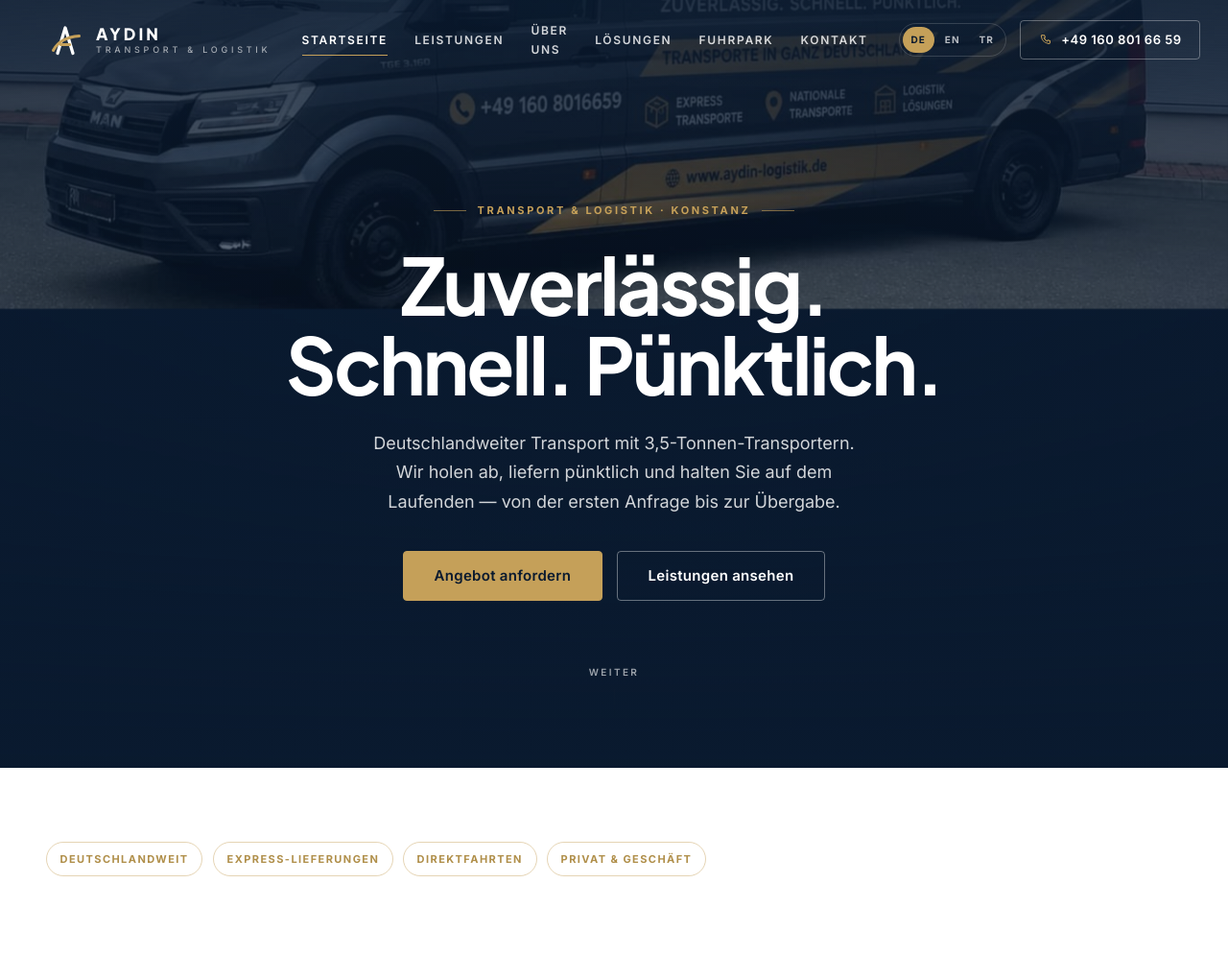
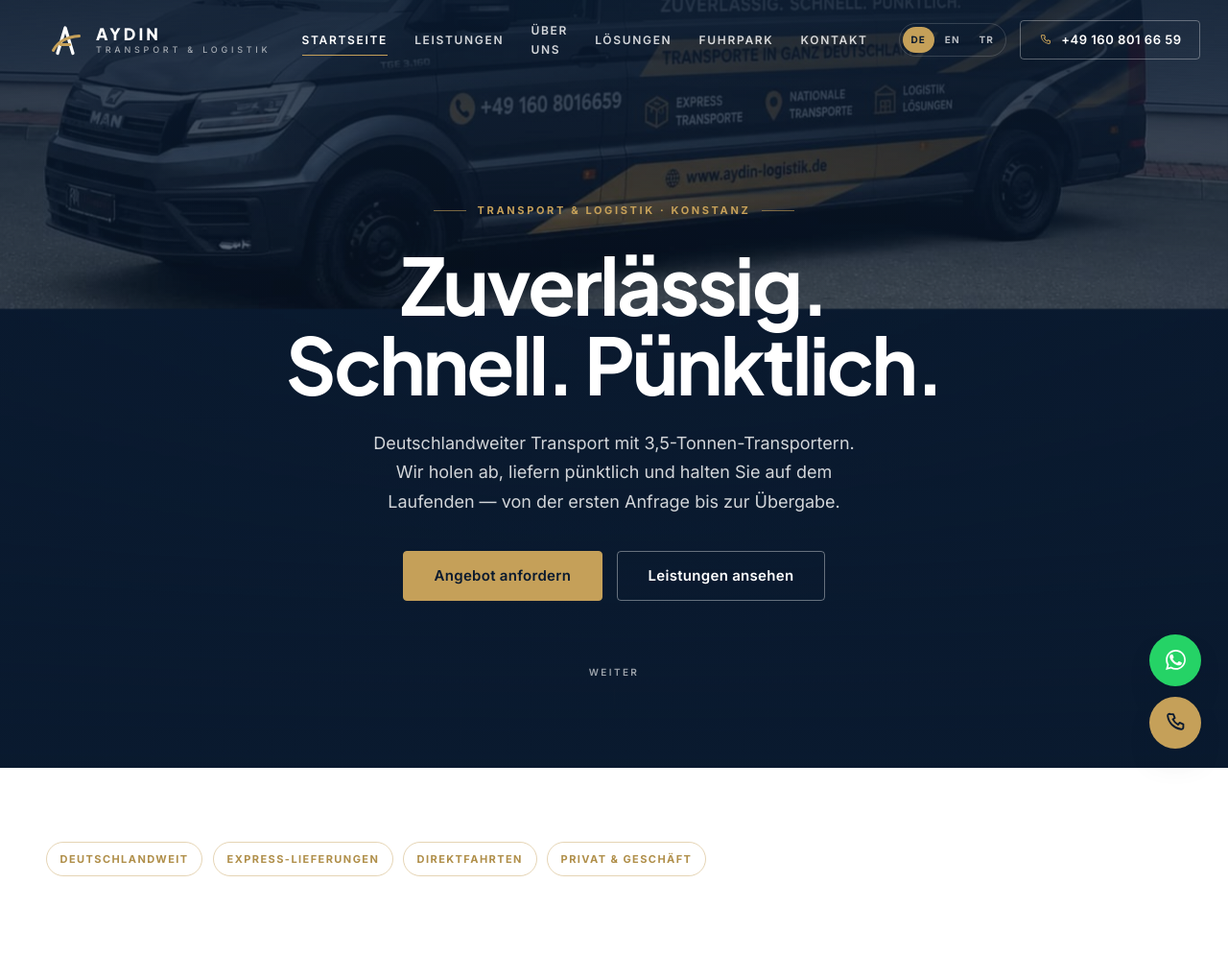
Before and after one commit to Kasrawepn/logistics-platform, a PHP site: page / in a window 1280 px wide. Shown: the top 1020 px of the page at 96% size. Run offline with PHP 8.4, Linux system fonts and the light colour scheme.

Commit message:
افزودن دکمه‌های شناور واتس‌اپ و تماس مستقیم به صفحه
Co-authored-by: base44-builder[bot] <245833847+base44-builder[bot]@users.noreply.github.com>

```diff
--- a/website/assets/css/components.css
+++ b/website/assets/css/components.css
@@ -1282,3 +1282,77 @@ body.menu-open .nav-toggle__bars span:nth-child(3) {
     height: 34px;
   }
 }
+
+/* ------------------------------------------------- Floating quick contact */
+/* WhatsApp + direct phone, pinned to the viewport so they stay on screen
+   while the page scrolls. Injected by layout.js on every page. */
+.quick-contact {
+  position: fixed;
+  right: clamp(0.85rem, 2.5vw, 1.75rem);
+  bottom: max(1.25rem, env(safe-area-inset-bottom, 0px));
+  z-index: 80;
+  display: grid;
+  gap: 0.7rem;
+  justify-items: center;
+  animation: quickContactIn 0.7s var(--ease-out) 0.35s both;
+}
+
+@keyframes quickContactIn {
+  from {
+    opacity: 0;
+    transform: translateX(38px);
+  }
+  to {
+    opacity: 1;
+    transform: none;
+  }
+}
+
+.quick-contact__btn {
+  width: 54px;
+  height: 54px;
+  display: grid;
+  place-items: center;
+  border-radius: 50%;
+  color: #fff;
+  box-shadow: 0 18px 34px -18px rgba(10, 26, 47, 0.7);
+  transition: transform 0.35s var(--ease-out), background 0.35s var(--ease-out),
+    box-shadow 0.35s var(--ease-out);
+}
+
+.quick-contact__btn svg {
+  width: 25px;
+  height: 25px;
+}
+
+.quick-contact__btn:hover {
+  transform: translateY(-3px) scale(1.03);
+  box-shadow: 0 22px 38px -18px rgba(10, 26, 47, 0.8);
+}
+
+.quick-contact__btn--whatsapp {
+  background: #25d366;
+}
+
+.quick-contact__btn--call {
+  background: var(--gold);
+  color: var(--navy-900);
+}
+
+.quick-contact__btn--call:hover {
+  background: var(--gold-600);
+}
+
+@media (max-width: 720px) {
+  .quick-contact {
+    gap: 0.6rem;
+  }
+  .quick-contact__btn {
+    width: 48px;
+    height: 48px;
+  }
+  .quick-contact__btn svg {
+    width: 22px;
+    height: 22px;
+  }
+}
--- a/website/assets/js/i18n.js
+++ b/website/assets/js/i18n.js
@@ -101,6 +101,12 @@
     "common.prev": ["Vorheriges Fahrzeug", "Previous vehicle", "Önceki araç"],
     "common.next": ["Nächstes Fahrzeug", "Next vehicle", "Sonraki araç"],
     "common.cta": ["Kontakt aufnehmen", "Get in touch", "Bize ulaşın"],
+    "common.whatsapp": [
+      "WhatsApp schreiben",
+      "Message on WhatsApp",
+      "WhatsApp'tan yazın",
+    ],
+    "common.call": ["Jetzt anrufen", "Call now", "Hemen ara"],
 
     /* -------------------------------------------------------------- footer */
     "footer.aboutTitle": [
--- a/website/assets/js/layout.js
+++ b/website/assets/js/layout.js
@@ -13,12 +13,15 @@
   const PHONE_DISPLAY = "+49 160 801 66 59";
   const PHONE_HREF = "tel:+491608016659";
   const EMAIL = "Aydinmuhammet601@gmail.com";
+  const WHATSAPP_HREF = "https://wa.me/491608016659";
 
   const ICONS = {
     phone:
       '<svg viewBox="0 0 24 24" fill="none" stroke="currentColor" stroke-width="1.8" stroke-linecap="round" stroke-linejoin="round" aria-hidden="true"><path d="M6.6 3h3l1.5 3.7-2 1.4a12.4 12.4 0 0 0 5.4 5.4l1.4-2L19.6 13v3a2 2 0 0 1-2.2 2A15.4 15.4 0 0 1 4 4.7 2 2 0 0 1 6 2.5"/></svg>',
     arrowRight:
       '<svg viewBox="0 0 24 24" fill="none" stroke="currentColor" stroke-width="1.8" stroke-linecap="round" stroke-linejoin="round" aria-hidden="true"><path d="M5 12h13M13 6l6 6-6 6"/></svg>',
+    whatsapp:
+      '<svg viewBox="0 0 24 24" fill="currentColor" aria-hidden="true"><path d="M17.5 14.4c-.3-.15-1.76-.87-2.03-.97-.27-.1-.47-.15-.67.15-.2.3-.77.97-.94 1.17-.17.2-.35.22-.64.07-.3-.15-1.27-.47-2.42-1.49-.9-.8-1.5-1.78-1.68-2.08-.17-.3-.02-.47.13-.62.13-.13.3-.35.45-.52.15-.17.2-.3.3-.5.1-.2.05-.37-.02-.52-.08-.15-.67-1.62-.92-2.21-.24-.58-.49-.5-.67-.51h-.57c-.2 0-.52.07-.79.37-.27.3-1.05 1.02-1.05 2.49 0 1.47 1.07 2.88 1.22 3.08.15.2 2.11 3.22 5.1 4.52.72.31 1.28.5 1.71.63.72.23 1.37.2 1.88.12.58-.09 1.77-.72 2.02-1.42.25-.7.25-1.3.17-1.42-.07-.12-.27-.2-.57-.35Z"/><path d="M12.05 2.02c-5.5 0-9.97 4.47-9.97 9.97 0 1.76.46 3.48 1.33 4.99L2 22.1l5.28-1.39c1.46.8 3.11 1.22 4.77 1.22 5.5 0 9.97-4.47 9.97-9.97s-4.47-9.94-9.97-9.94Zm0 18.12h-.01a8.2 8.2 0 0 1-4.17-1.14l-.3-.18-3.14.82.84-3.06-.19-.31a8.13 8.13 0 0 1-1.25-4.33c0-4.57 3.73-8.29 8.3-8.29 2.22 0 4.3.87 5.87 2.44a8.25 8.25 0 0 1 2.43 5.86c0 4.57-3.73 8.29-8.29 8.29Z"/></svg>',
     mail:
       '<svg viewBox="0 0 24 24" fill="none" stroke="currentColor" stroke-width="1.7" stroke-linecap="round" stroke-linejoin="round" aria-hidden="true"><rect x="3" y="5" width="18" height="14" rx="2"/><path d="m3.5 7 8.5 6 8.5-6"/></svg>',
     pin:
@@ -169,6 +172,30 @@
     </footer>`;
   }
 
+  /* Two floating quick-contact buttons (WhatsApp + phone). They are pinned to
+     the viewport, so they stay on screen while the page scrolls, and are
+     injected here so every page gets them without touching the page markup. */
+  function quickContactMarkup() {
+    return `
+      <a class="quick-contact__btn quick-contact__btn--whatsapp" href="${WHATSAPP_HREF}" target="_blank" rel="noopener" aria-label="${t(
+      "common.whatsapp"
+    )}" title="${t("common.whatsapp")}">${ICONS.whatsapp}</a>
+      <a class="quick-contact__btn quick-contact__btn--call" href="${PHONE_HREF}" aria-label="${t(
+      "common.call"
+    )}" title="${t("common.call")}">${ICONS.phone}</a>`;
+  }
+
+  function renderQuickContact() {
+    let host = document.getElementById("quickContact");
+    if (!host) {
+      host = document.createElement("div");
+      host.id = "quickContact";
+      host.className = "quick-contact";
+      document.body.appendChild(host);
+    }
+    host.innerHTML = quickContactMarkup();
+  }
+
   function stampYears() {
     document.querySelectorAll("[data-year]").forEach((el) => {
       el.textContent = new Date().getFullYear();
@@ -195,6 +222,8 @@
     const footerSlot = document.querySelector('[data-component="footer"]');
     if (footerSlot) footerSlot.innerHTML = footerMarkup();
 
+    renderQuickContact();
+
     stampYears();
   }
 
```
